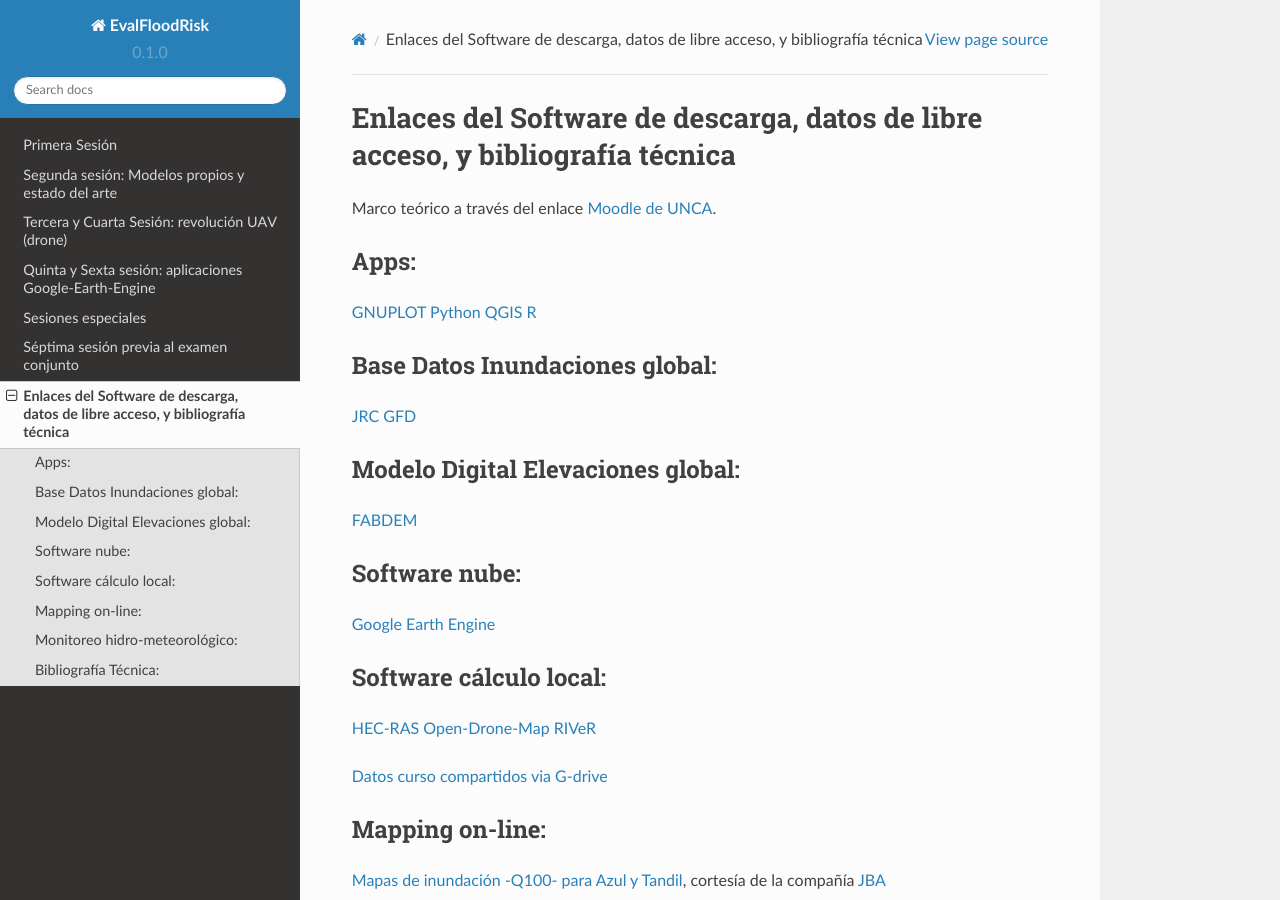
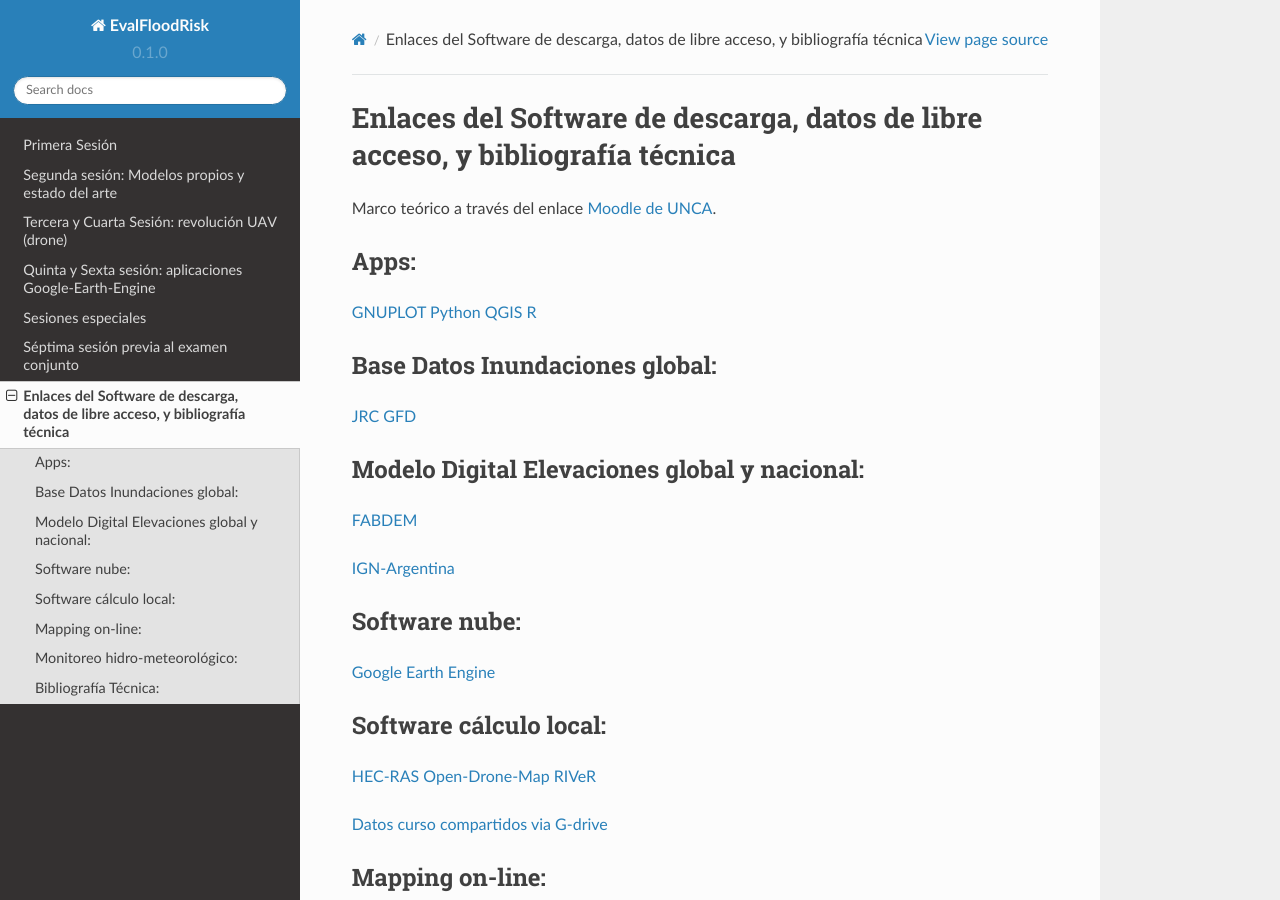
Before and after one commit to ivillamadrid/EvalFloodRisk_RSSWE, a Sphinx documentation site: the page built from docs/source/software.rst, in a window 1280 px wide and 900 px high. Built offline with Sphinx 7.4.7 and the Read the Docs theme 2.0.0, drawn with Linux system fonts in a browser that asks for light colours.

Commit message:
Update software.rst

```diff
--- a/docs/source/software.rst
+++ b/docs/source/software.rst
@@ -15,9 +15,11 @@
 `JRC <https://global-surface-water.appspot.com/>`_
 `GFD <https://developers.google.com/earth-engine/datasets/catalog/GLOBAL_FLOOD_DB_MODIS_EVENTS_V1#description>`_
 
-Modelo Digital Elevaciones global:
-----------------------------------
+Modelo Digital Elevaciones global y nacional:
+---------------------------------------------
 `FABDEM <https://data.bris.ac.uk/data/dataset/s5hqmjcdj8yo2ibzi9b4ew3sn>`_
+
+`IGN-Argentina <https://www.ign.gob.ar/NuestrasActividades/Geodesia/ModeloDigitalElevaciones/Mapa>`_
 
 Software nube:
 --------------
```
